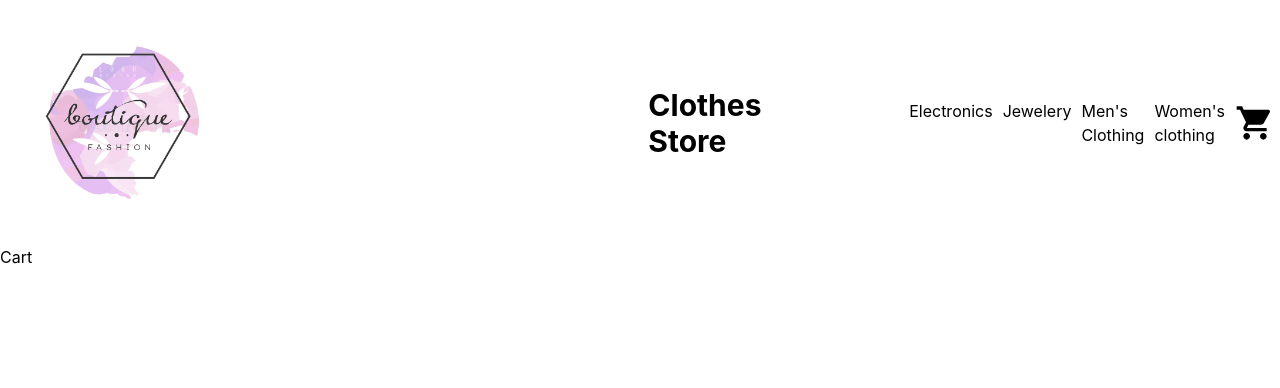
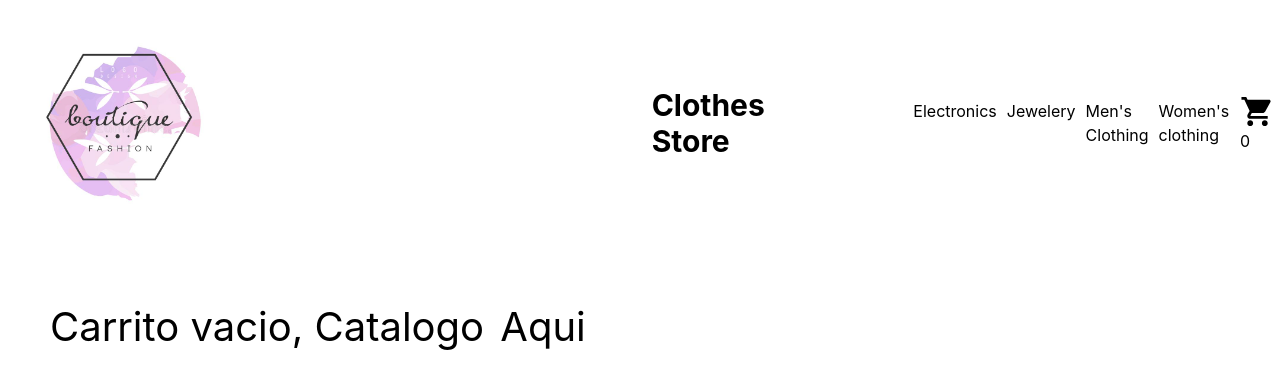
Before and after one commit to JuanIgHernandez/vinos, a React (Create React App) app: page /cart in a window 1280 px wide. Shown: the top 388 px of the page. Built offline with nearby package versions, Linux system fonts and the light colour scheme.

Commit message:
CartView

```diff
--- a/src/Components/Cart/Cart.js
+++ b/src/Components/Cart/Cart.js
@@ -1,9 +1,28 @@
 import React from "react";
+import { useContext } from "react";
+import { CartContext} from "../CartContext/CartContext";
+import { Link } from "react-router-dom";
+
+
+
 
 const Cart = () => {
+
+
+    const { products, qtyProducts } = useContext(CartContext)
+
+
+
+
+
     return(
-        <div>Cart</div>
-    )
+        <>
+        {products.length===0
+            ? <h1>Carrito vacio, Catalogo <Link to="/">Aqui</Link></h1>
+            : <>{products.map(product => <div><h2 key={product.id}><img src={product.image} alt={product.title} />${product.title} ${product.price}{qtyProducts}</h2><button>X</button></div> )}</>
+        }
+        </>
+        )
 }
 
 export default Cart
--- /dev/null
+++ b/src/Components/Cart/CartWidget.js
@@ -0,0 +1,18 @@
+import React from 'react'
+import ShoppingCartIcon from '@mui/icons-material/ShoppingCart';
+import { useContext } from 'react';
+import { CartContext } from '../CartContext/CartContext';
+
+const CartWidget = () => {
+    const { qtyProducts } = useContext(CartContext);
+
+    return (
+      <>
+        <ShoppingCartIcon color="black" fontSize="large" />
+        <p>{qtyProducts}</p>
+      </>
+    )
+  }
+
+
+export default CartWidget
--- a/src/Components/Header/NavBar.js
+++ b/src/Components/Header/NavBar.js
@@ -1,7 +1,7 @@
 import React from "react"
 import Logo from '../../logo/ClothesLogo.jpg'
 import './NavBar.css'
-import ShoppingCartIcon from '@mui/icons-material/ShoppingCart';
+import CartWidget from "../Cart/CartWidget";
 import { Link, NavLink } from "react-router-dom";
 
 
@@ -22,7 +22,7 @@ const NavBar = () => {
         <nav>
         {categories.map((category) => <NavLink key={category.id} to={category.route}>{category.name}</NavLink>)}
         </nav>
-        <Link to="/cart"><ShoppingCartIcon sx={{ fontSize: 40 }} /></Link>
+        <Link to="/cart"><CartWidget /></Link>
         </header>
     )
 }
```
